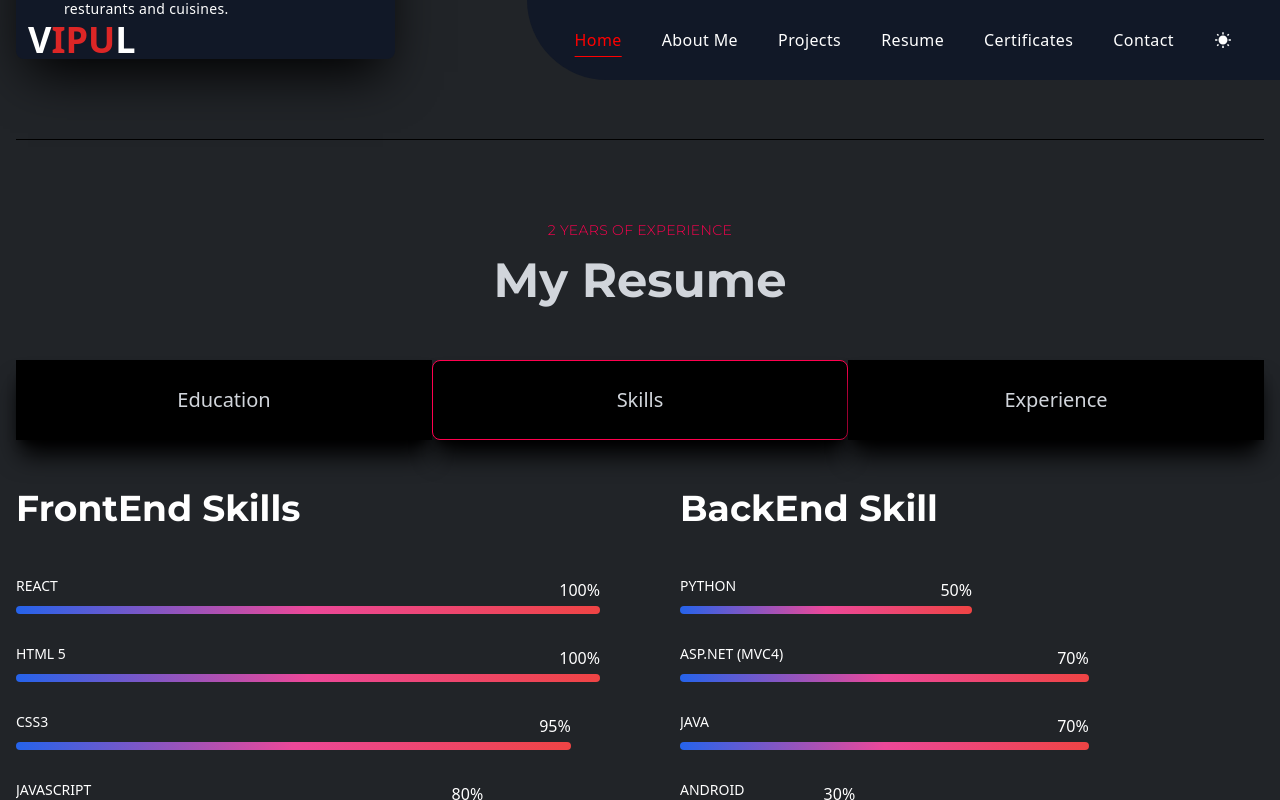
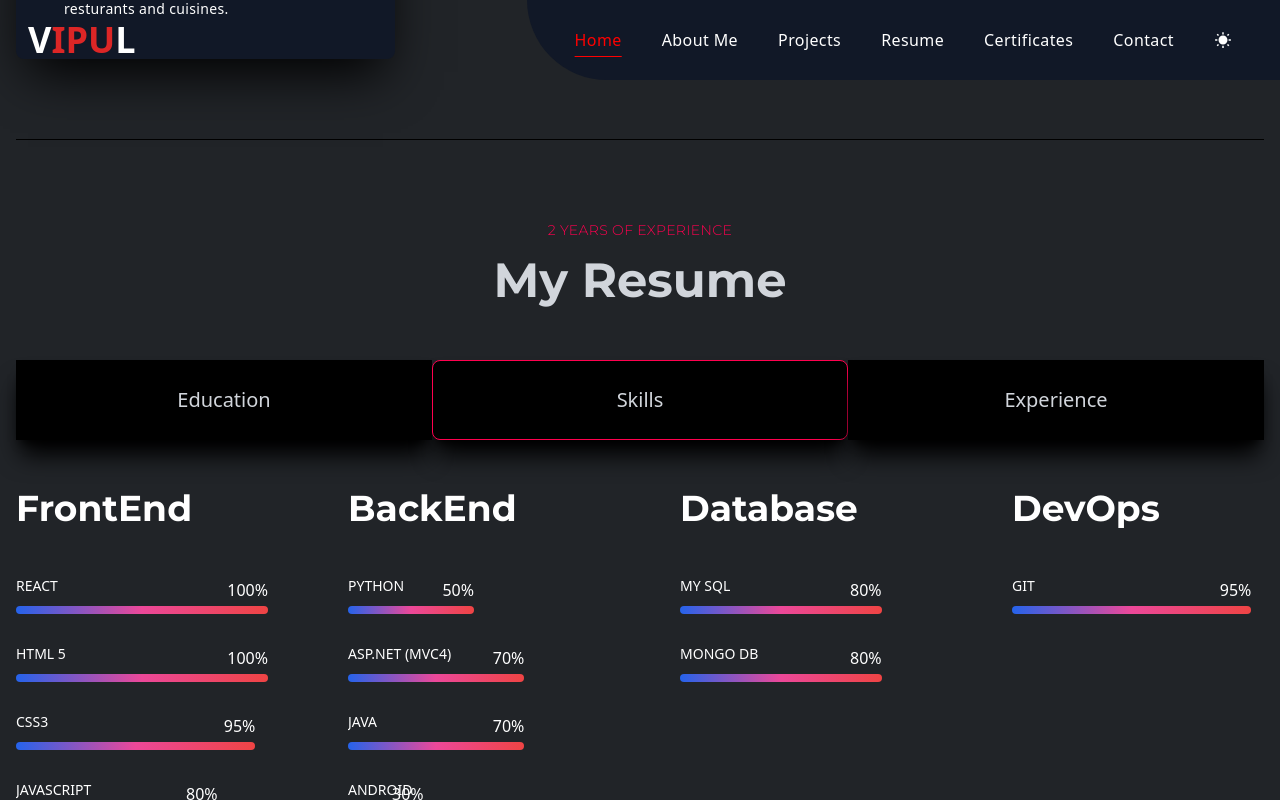
Before and after one commit to Vipulpandey007/vipul-portfolio-react, a React (Create React App) app: page / in a window 1280 px wide. Both pictures are taken after a click on the item "Skills". Shown: the part 2557-3357 px from the top of the page. Built offline with nearby package versions, Linux system fonts and the light colour scheme.

Commit message:
Skill updated

```diff
--- a/src/Components/Skills.js
+++ b/src/Components/Skills.js
@@ -8,10 +8,10 @@ const Skills = () => {
       animate={{ opacity: 1, transition: { duration: 0.5 } }}
       className="w-full flex flex-col lgl:flex-row gap-10 lgl:gap-20"
     >
-      <div className="w-full lgl:w-1/2">
+      <div className="w-full lgl:w-1/4">
         <div className="py-12 font-titleFont flex flex-col gap-4">
           <h2 className="text-3xl md:text-4xl font-bold dark:text-white">
-            FrontEnd Skills
+            FrontEnd
           </h2>
         </div>
         <div className="flex flex-col gap-6">
@@ -119,10 +119,10 @@ const Skills = () => {
           </div>
         </div>
       </div>
-      <div className="w-full lgl:w-1/2">
+      <div className="w-full lgl:w-1/4">
         <div className="py-12 font-titleFont flex flex-col gap-4">
           <h2 className="text-3xl md:text-4xl font-bold dark:text-white">
-            BackEnd Skill
+            BackEnd
           </h2>
         </div>
         <div className='className="mt-14 w-full flex flex-col gap-6'>
@@ -196,6 +196,73 @@ const Skills = () => {
           </div>
         </div>
       </div>
+      <div className="w-full lgl:w-1/4">
+        <div className="py-12 font-titleFont flex flex-col gap-4">
+          <h2 className="text-3xl md:text-4xl font-bold dark:text-white">
+            Database
+          </h2>
+        </div>
+        <div className='className="mt-14 w-full flex flex-col gap-6'>
+          <div className="overflow-x-hidden">
+            <p className="text-sm uppercase font-medium dark:text-white">
+              My Sql
+            </p>
+            <span className="w-full h-2 bgOpacity rounded-md inline-flex mt-2">
+              <motion.span
+                initial={{ x: "-100%", opacity: 0 }}
+                animate={{ x: 0, opacity: 1 }}
+                transition={{ duration: 0.5, delay: 0.5 }}
+                className="w-[80%] h-full bg-gradient-to-r from-blue-600 via-pink-500 to-red-500 rounded-md relative"
+              >
+                <span className="absolute -top-7 right-0 dark:text-white">
+                  80%
+                </span>
+              </motion.span>
+            </span>
+          </div>
+          <div className="overflow-x-hidden">
+            <p className="text-sm uppercase font-medium dark:text-white">
+              Mongo Db
+            </p>
+            <span className="w-full h-2 bgOpacity rounded-md inline-flex mt-2">
+              <motion.span
+                initial={{ x: "-100%", opacity: 0 }}
+                animate={{ x: 0, opacity: 1 }}
+                transition={{ duration: 0.5, delay: 0.5 }}
+                className="w-[80%] h-full bg-gradient-to-r from-blue-600 via-pink-500 to-red-500 rounded-md relative"
+              >
+                <span className="absolute -top-7 right-0 dark:text-white">
+                  80%
+                </span>
+              </motion.span>
+            </span>
+          </div>
+        </div>
+      </div>
+      <div className="w-full lgl:w-1/4">
+        <div className="py-12 font-titleFont flex flex-col gap-4">
+          <h2 className="text-3xl md:text-4xl font-bold dark:text-white">
+            DevOps
+          </h2>
+        </div>
+        <div className='className="mt-14 w-full flex flex-col gap-6'>
+          <div className="overflow-x-hidden">
+            <p className="text-sm uppercase font-medium dark:text-white">Git</p>
+            <span className="w-full h-2 bgOpacity rounded-md inline-flex mt-2">
+              <motion.span
+                initial={{ x: "-100%", opacity: 0 }}
+                animate={{ x: 0, opacity: 1 }}
+                transition={{ duration: 0.5, delay: 0.5 }}
+                className="w-[95%] h-full bg-gradient-to-r from-blue-600 via-pink-500 to-red-500 rounded-md relative"
+              >
+                <span className="absolute -top-7 right-0 dark:text-white">
+                  95%
+                </span>
+              </motion.span>
+            </span>
+          </div>
+        </div>
+      </div>
     </motion.div>
   );
 };
--- a/src/Constants/ContactData.js
+++ b/src/Constants/ContactData.js
@@ -1,6 +1,4 @@
 import { SiGmail } from "react-icons/si";
-import { IoCallSharp } from "react-icons/io5";
-import { IoLogoWhatsapp } from "react-icons/io";
 import { BsGithub } from "react-icons/bs";
 import { FaLinkedinIn } from "react-icons/fa";
 
```
